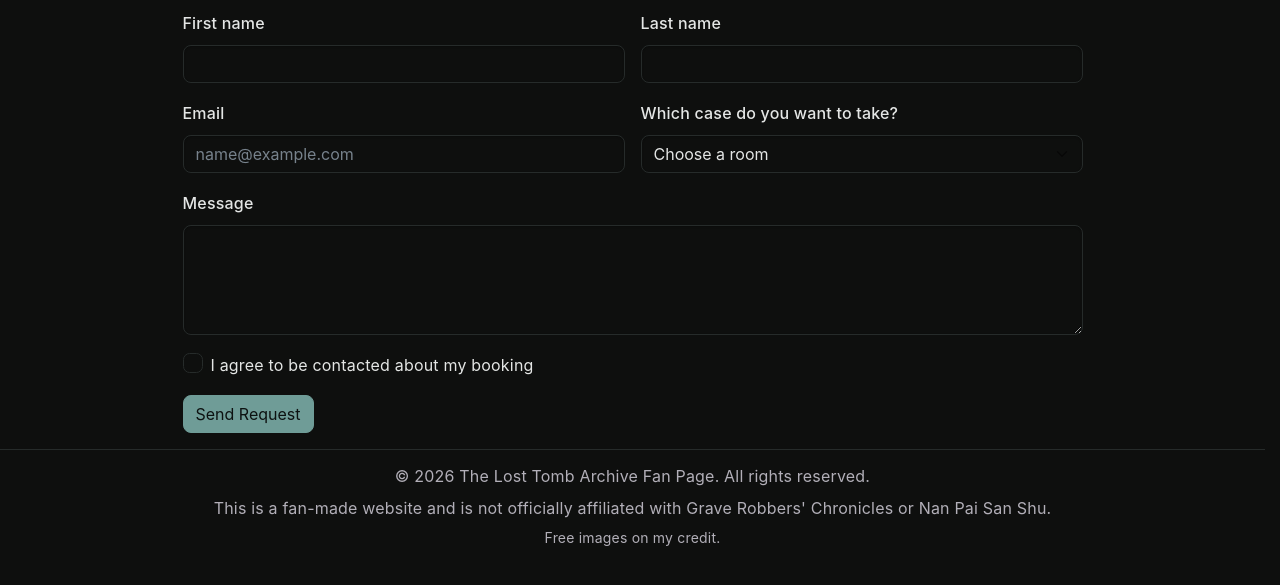
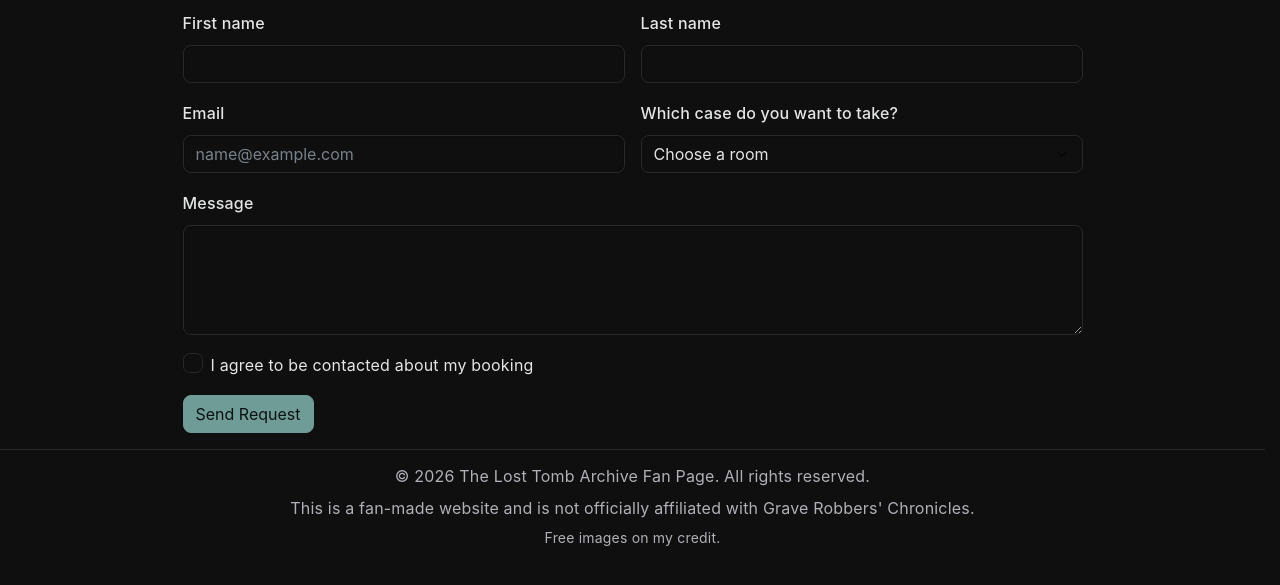
Before and after one commit to azimowang0519-stack/lab6, a plain HTML site: page contact.html in a window 1280 px wide. Shown: the part 163-748 px from the top of the page. Drawn offline with nearby package versions, Linux system fonts and the light colour scheme.

Commit message:
version-10

```diff
--- a/contact.html
+++ b/contact.html
@@ -101,7 +101,7 @@
 
 <footer class="text-center py-4 mt-5 border-top fg-2">
   <p class="mb-1">&copy; 2026 The Lost Tomb Archive Fan Page. All rights reserved.</p>
-  <p class="mb-1">This is a fan-made website and is not officially affiliated with Grave Robbers' Chronicles or Nan Pai San Shu.</p>
+  <p class="mb-1">This is a fan-made website and is not officially affiliated with Grave Robbers' Chronicles.</p>
   <p class="mb-0 small">Free images on my credit.</p>
 </footer>
 </body>
```
Also changed, not shown: index.html (+1 -1 lines).
